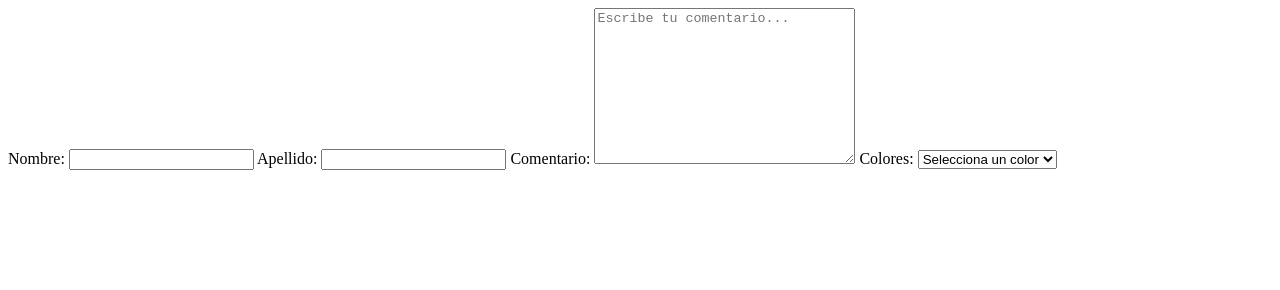
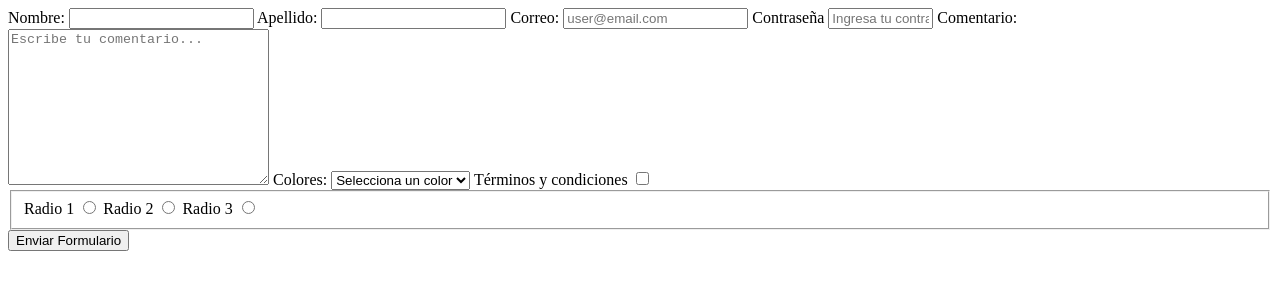
Before and after one commit to NattCastelvi/MakeItReal-BM3, a plain HTML site: page HTML y CSS/Formularios/index.html in a window 1280 px wide. Drawn offline with Linux system fonts and the light colour scheme; files that its build step writes are made by us from their sources.

Commit message:
Formularios

```diff
--- a/HTML y CSS/Formularios/index.html
+++ b/HTML y CSS/Formularios/index.html
@@ -9,9 +9,13 @@
 <body>
     <form action="/login">
         <label for="name">Nombre: </label>
-        <input type="text" id="name" name="nombre" />
+        <input type="text" id="name" name="nombre" required/>
         <label for="lastname">Apellido: </label>
-        <input type="text" id="lastname" name="apellido" />
+        <input type="text" id="lastname" name="apellido" required/>
+        <label for="email">Correo: </label>
+        <input type="email" id="email" name="correo" placeholder="user@email.com" required/>
+        <label for="password">Contraseña</label>
+        <input type="password" id="password" name="contraseña" placeholder="Ingresa tu contraseña." size="10" required/>
         <label for="comment">
             Comentario:
             <textarea name="Comentario" id="comment" cols="30" rows="10"
@@ -26,6 +30,17 @@
                 <option value="pink">Rosado</option>
             </select>
         </label>
+        <label for="terms">Términos y condiciones</label>
+        <input type="checkbox" id="terms" name="terms" required/>
+        <fieldset>
+            <label for="radio-1">Radio 1</label>
+            <input type="radio" id="radio-1" name="radio-options" />
+            <label for="radio-2">Radio 2</label>
+            <input type="radio" id="radio-2" name="radio-options" />
+            <label for="radio-3">Radio 3</label>
+            <input type="radio" id="radio-3" name="radio-options" />
+        </fieldset>
+        <button type="submit">Enviar Formulario</button>
     </form>
 </body>
 </html>
```
Also changed, not shown: HTML y CSS/Formularios/style.css (deleted).
